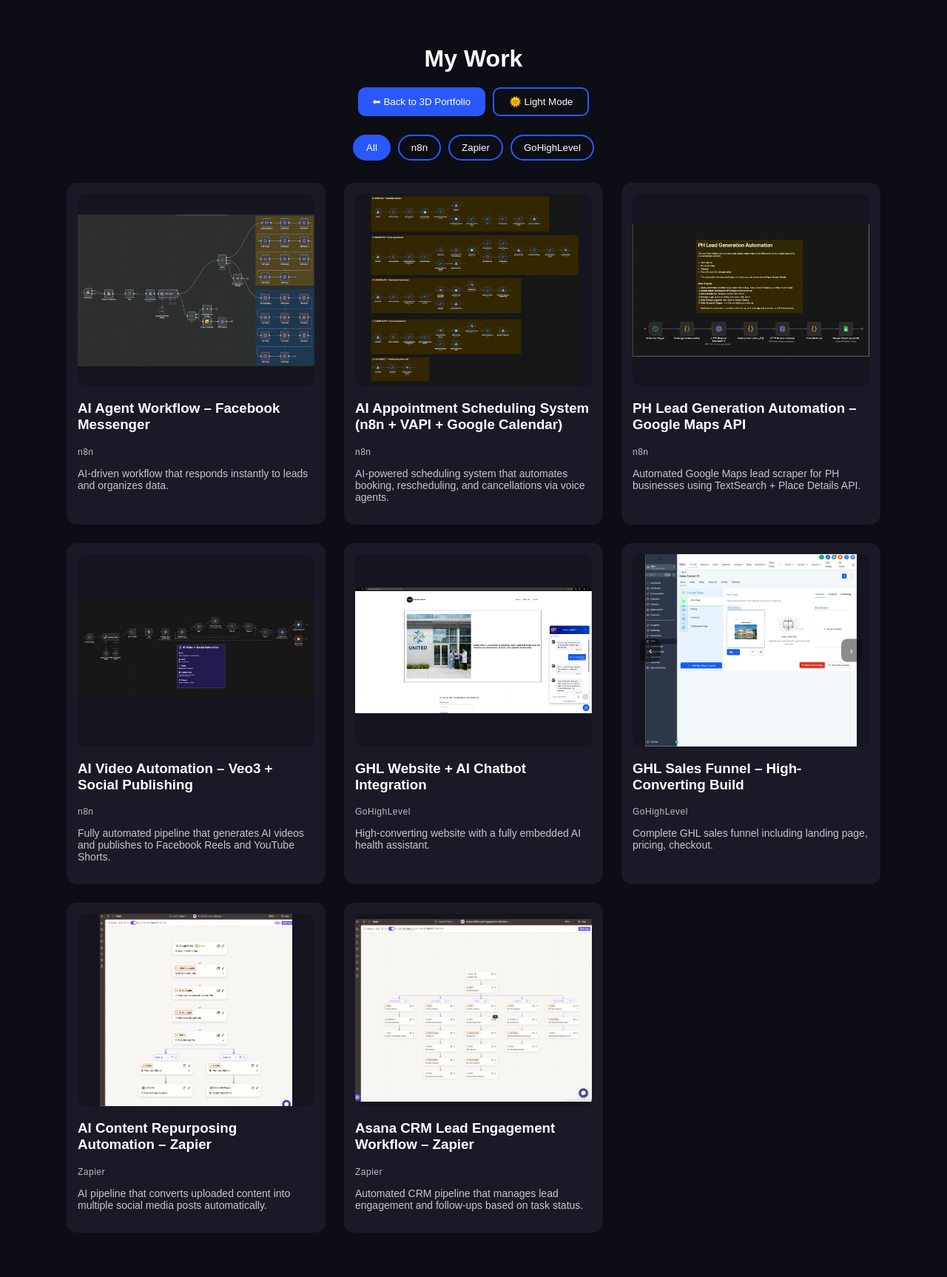
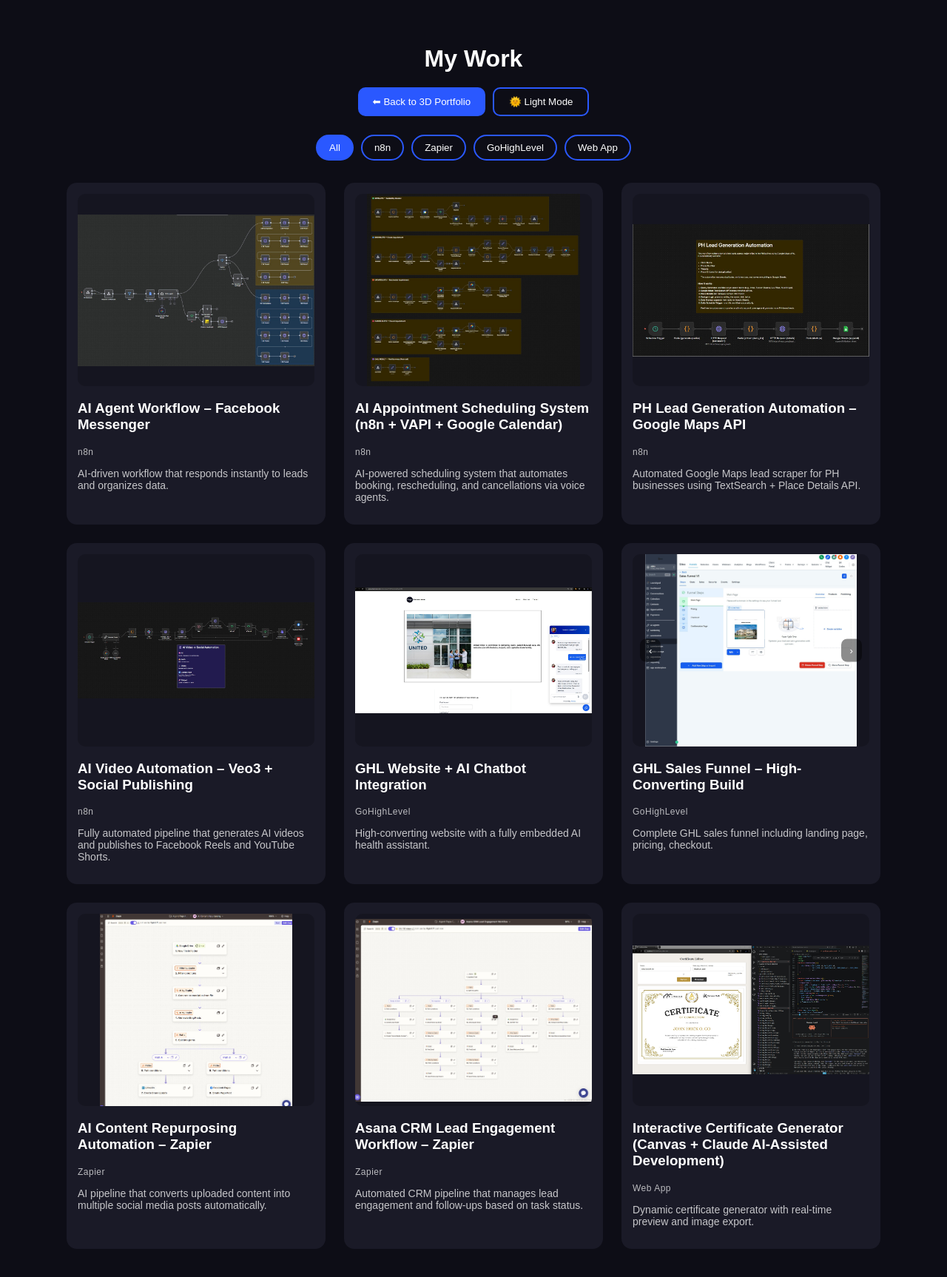
Before and after one commit to JeremiePapa/Portfolio-2025, a Next.js app: page /work in a window 1280 px wide. Shown: the whole page at 74% size. Built offline with nearby package versions, Linux system fonts and the light colour scheme.

Commit message:
feat: initial release - certificate generator with canvas + AI-assisted dev

```diff
--- a/pages/work.js
+++ b/pages/work.js
@@ -291,6 +291,32 @@
         Google Drive
         AI by Zapier`
       },
+      {
+        title: "Interactive Certificate Generator (Canvas + Claude AI-Assisted Development)",
+        category: ["Web App"],
+        images: [
+          "/workflows/certificate-generator.jpg" // <-- replace with your actual image path
+        ],
+        short: "Dynamic certificate generator with real-time preview and image export.",
+        full: `A web-based certificate generator built using HTML5 Canvas and JavaScript.
+
+        Users can input a name and completion date, preview a styled certificate in real time, and export it as a high-quality image.
+
+        This project was developed using AI-assisted workflows (Claude), which accelerated the initial HTML structure. The system was then extended with custom JavaScript logic for rendering, positioning, and export functionality.
+
+        Key Features:
+        • Dynamic name & date injection
+        • Real-time preview rendering
+        • Pixel-accurate canvas positioning
+        • One-click JPG export
+        • Fully client-side (no backend required)
+
+        Tech Stack:
+        JavaScript (Vanilla)
+        HTML5 Canvas API
+        CSS
+        Claude (AI-assisted development)`
+        }
   ];
 
   // Swipe support
@@ -462,7 +488,7 @@
       </div>
 
       <div className={styles.filterBar}>
-        {["All","n8n","Zapier","GoHighLevel"].map((cat)=>(
+        {["All","n8n","Zapier","GoHighLevel","Web App"].map((cat)=>(
           <button
             key={cat}
             className={`${styles.filterBtn} ${filter === cat ? styles.activeFilter : ""}`}
```
Also changed, not shown: public/workflows/certificate-generator.jpg (added).
